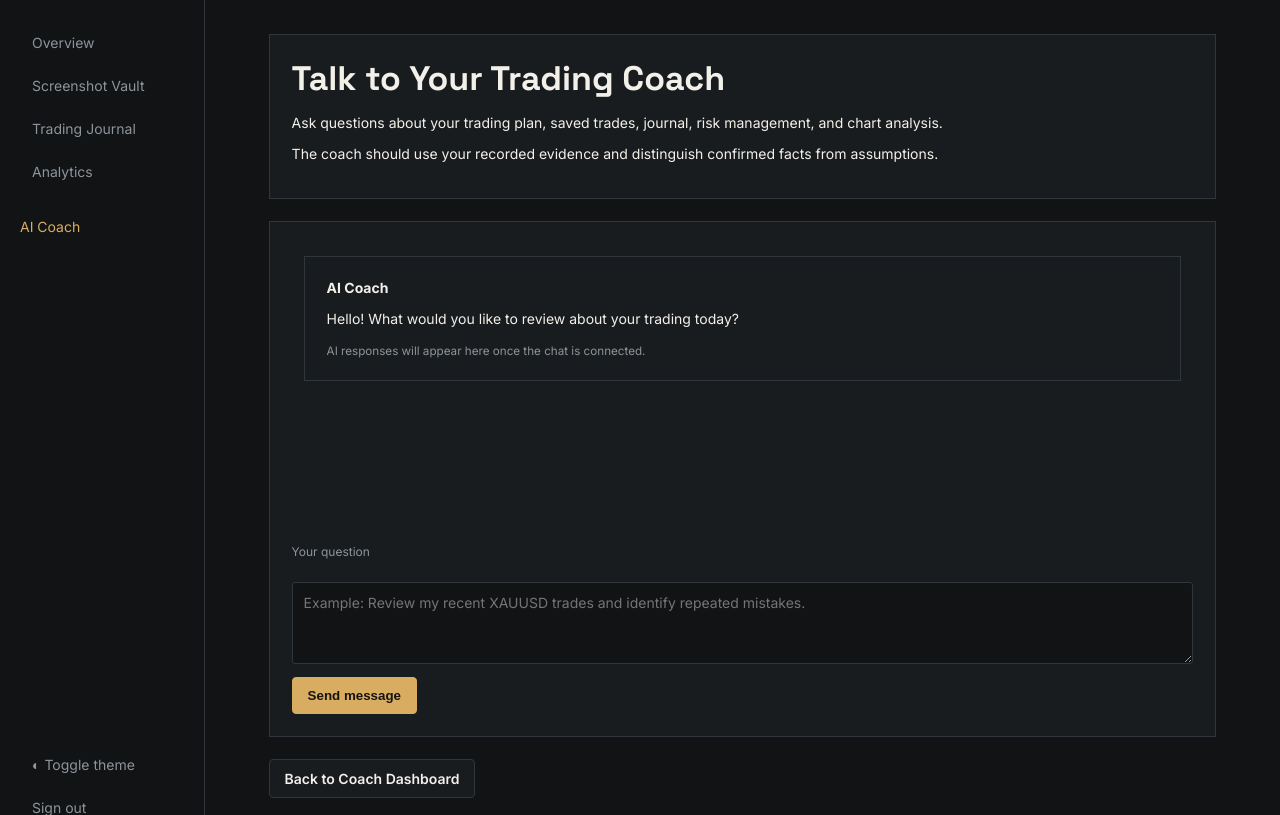
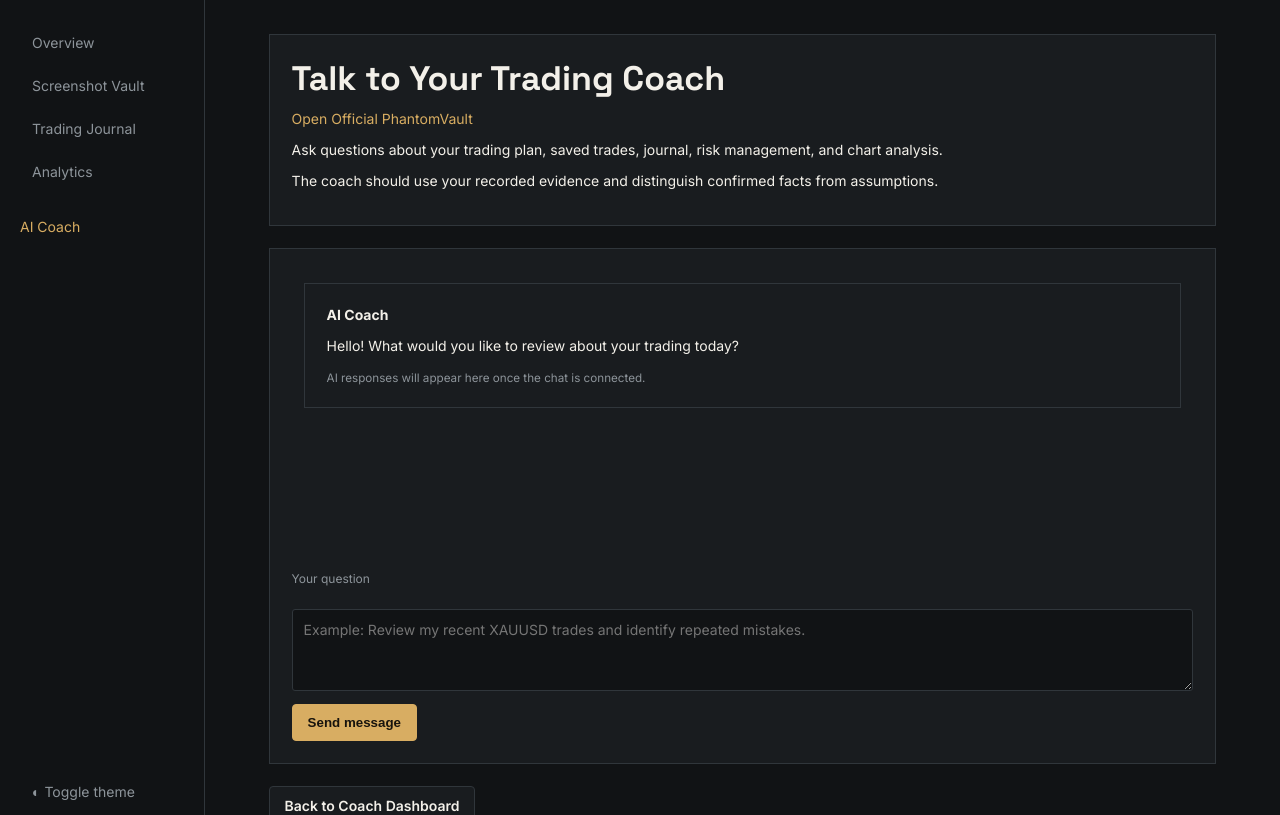
Before and after one commit to mukagobannetbackend/phantom1.1, a Flask app: page /coach/chat in a window 1280 px wide. Shown: the part 100-915 px from the top of the page. Run offline with Flask 3, Linux system fonts and the light colour scheme; the visitor is signed in with stand-in values (Sample User, id 1); some libraries are stand-ins or nearby versions.

Commit message:
Add link to official PhantomVault

```diff
--- a/templates/coach_chat.html
+++ b/templates/coach_chat.html
@@ -6,6 +6,11 @@
 {% block content %}
 <section class="panel">
     <h2>Talk to Your Trading Coach</h2>
+    <a href="https://phantomvault-gxgg.onrender.com"
+   target="_blank"
+   rel="noopener noreferrer">
+    Open Official PhantomVault
+</a>
     <p>
         Ask questions about your trading plan, saved trades, journal,
         risk management, and chart analysis.
```
